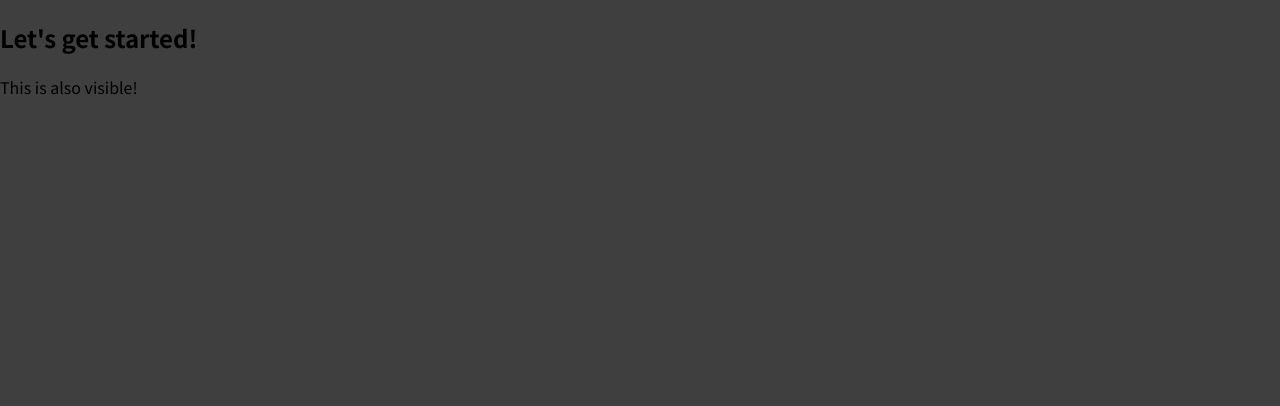
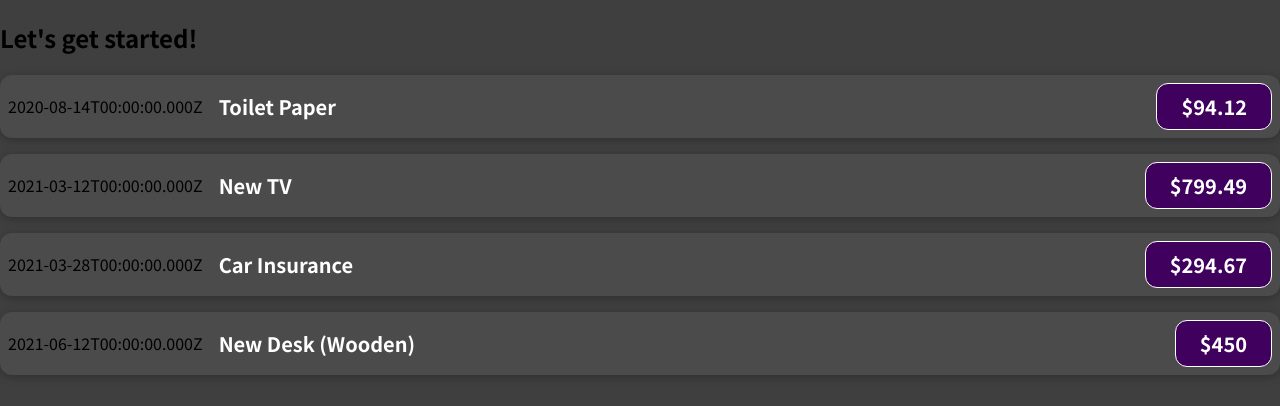
Before and after one commit to NyiZinThant/expense-tracker, a JavaScript app: page / in a window 1280 px wide. Shown: the top 406 px of the page. Built offline with nearby package versions, Linux system fonts and the light colour scheme.

Commit message:
add expense item components with props

```diff
--- a/src/App.js
+++ b/src/App.js
@@ -1,8 +1,49 @@
+import ExpenseItem from './components/ExpenseItem';
 function App() {
+  const expenses = [
+    {
+      id: 'e1',
+      title: 'Toilet Paper',
+      amount: 94.12,
+      date: new Date(2020, 7, 14),
+    },
+    { id: 'e2', title: 'New TV', amount: 799.49, date: new Date(2021, 2, 12) },
+    {
+      id: 'e3',
+      title: 'Car Insurance',
+      amount: 294.67,
+      date: new Date(2021, 2, 28),
+    },
+    {
+      id: 'e4',
+      title: 'New Desk (Wooden)',
+      amount: 450,
+      date: new Date(2021, 5, 12),
+    },
+  ];
   return (
     <div>
       <h2>Let's get started!</h2>
-      <p>This is also visible!</p>
+      <ExpenseItem
+        title={expenses[0].title}
+        amount={expenses[0].amount}
+        date={expenses[0].date}
+      ></ExpenseItem>
+      <ExpenseItem
+        title={expenses[1].title}
+        amount={expenses[1].amount}
+        date={expenses[1].date}
+      ></ExpenseItem>
+      <ExpenseItem
+        title={expenses[2].title}
+        amount={expenses[2].amount}
+        date={expenses[2].date}
+      ></ExpenseItem>
+      <ExpenseItem
+        title={expenses[3].title}
+        amount={expenses[3].amount}
+        date={expenses[3].date}
+      ></ExpenseItem>
     </div>
   );
 }
--- /dev/null
+++ b/src/components/ExpenseItem.css
@@ -0,0 +1,56 @@
+.expense-item {
+  display: flex;
+  justify-content: space-between;
+  align-items: center;
+  box-shadow: 0 2px 8px rgba(0, 0, 0, 0.25);
+  padding: 0.5rem;
+  margin: 1rem 0;
+  border-radius: 12px;
+  background-color: #4b4b4b;
+}
+
+.expense-item__description {
+  display: flex;
+  flex-direction: column;
+  gap: 1rem;
+  align-items: flex-end;
+  flex-flow: column-reverse;
+  justify-content: flex-start;
+  flex: 1;
+}
+
+.expense-item h2 {
+  color: #3a3a3a;
+  font-size: 1rem;
+  flex: 1;
+  margin: 0 1rem;
+  color: white;
+}
+
+.expense-item__price {
+  font-size: 1rem;
+  font-weight: bold;
+  color: white;
+  background-color: #40005d;
+  border: 1px solid white;
+  padding: 0.5rem;
+  border-radius: 12px;
+}
+
+@media (min-width: 580px) {
+  .expense-item__description {
+    flex-direction: row;
+    align-items: center;
+    justify-content: flex-start;
+    flex: 1;
+  }
+
+  .expense-item__description h2 {
+    font-size: 1.25rem;
+  }
+
+  .expense-item__price {
+    font-size: 1.25rem;
+    padding: 0.5rem 1.5rem;
+  }
+}
--- /dev/null
+++ b/src/components/ExpenseItem.js
@@ -0,0 +1,14 @@
+import './ExpenseItem.css';
+function ExpenseItem(props) {
+  return (
+    <div className="expense-item">
+      <div>{props.date.toISOString()}</div>
+      <div className="expense-item__description">
+        <h2>{props.title}</h2>
+        <div className="expense-item__price">${props.amount}</div>
+      </div>
+    </div>
+  );
+}
+
+export default ExpenseItem;
```
